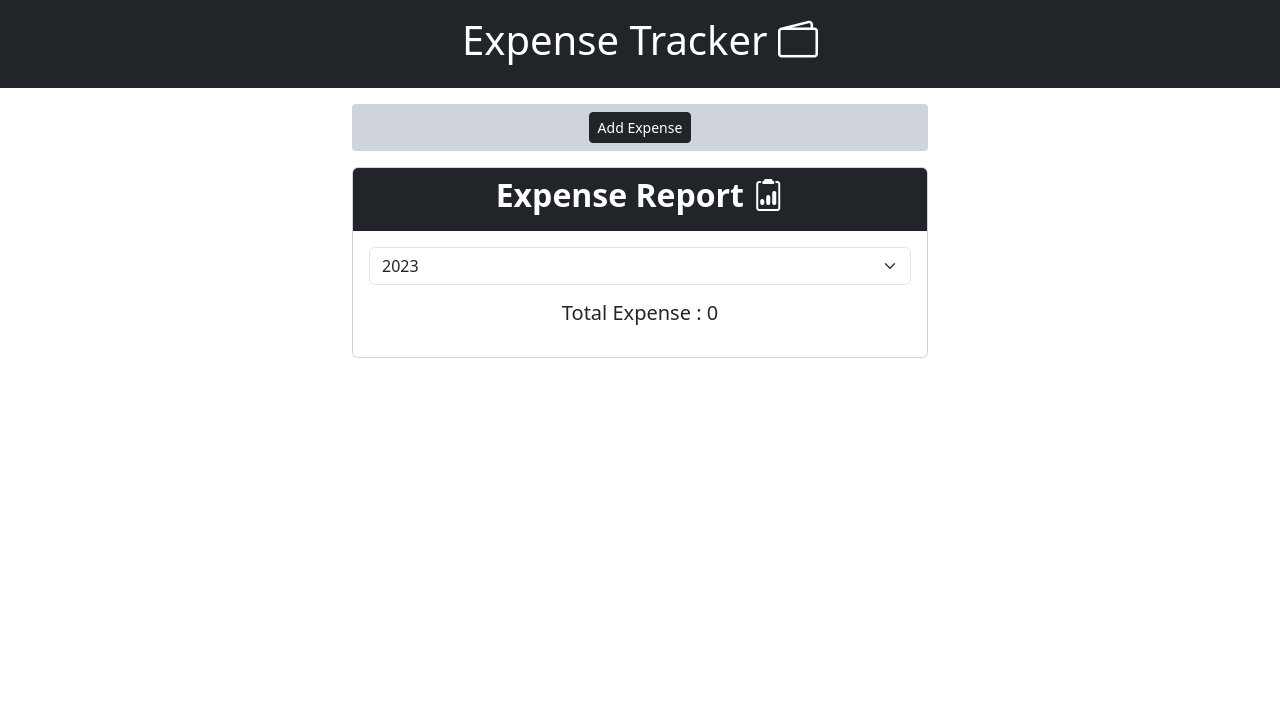
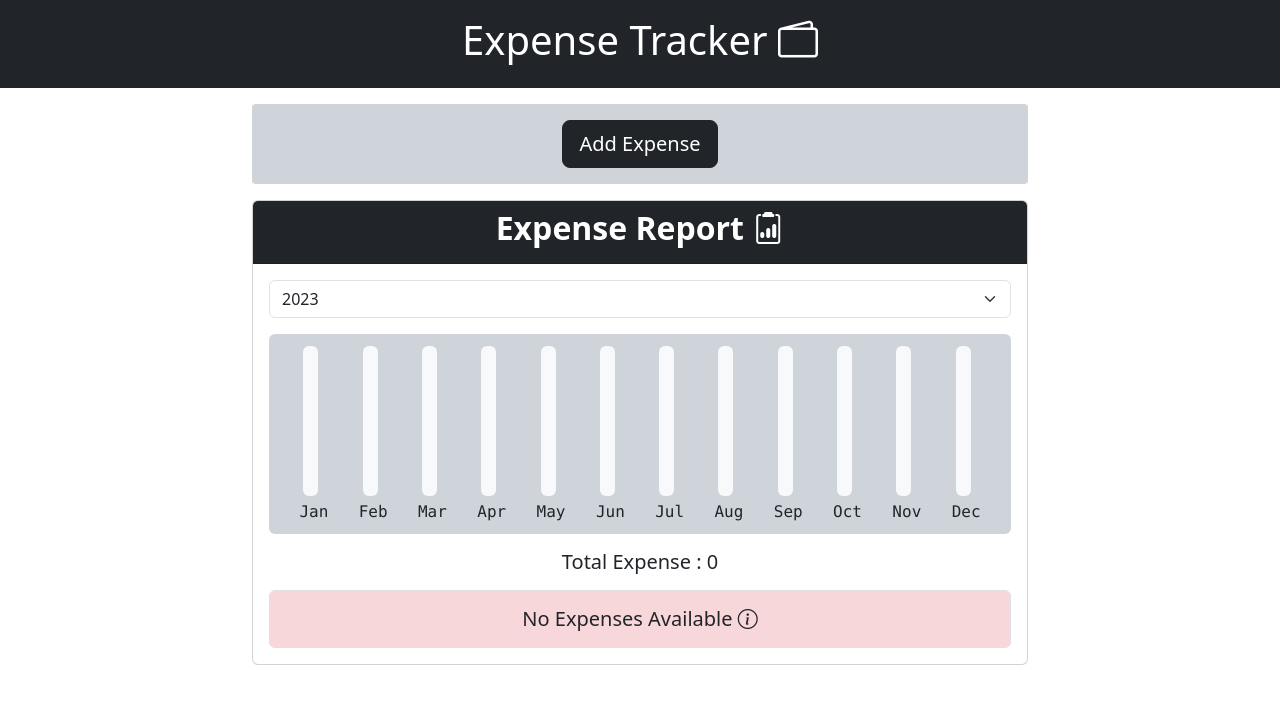
Before and after one commit to tvicky7x/Expense-Tracker-with-React, a React (Create React App) app: page / in a window 1280 px wide. Shown: the top 704 px of the page. Built offline with nearby package versions, Linux system fonts and the light colour scheme.

Commit message:
Chart Function is Added

```diff
--- a/package.json
+++ b/package.json
@@ -35,5 +35,8 @@
       "last 1 firefox version",
       "last 1 safari version"
     ]
+  },
+  "devDependencies": {
+    "@babel/plugin-proposal-private-property-in-object": "^7.21.11"
   }
 }
--- a/src/App.js
+++ b/src/App.js
@@ -46,9 +46,9 @@ function App() {
       </Header>
       <BodyContainer>
         {!Editing && (
-          <div className="mt-3 p-2 rounded-1 bg-dark-subtle">
+          <div className="mt-3 p-3 rounded-1 bg-dark-subtle">
             <button
-              className="btn btn-sm btn-dark fw-medium"
+              className="btn btn-lg btn-dark fw-medium"
               onClick={startAdding}
             >
               Add Expense
--- /dev/null
+++ b/src/Component/Chart Components/CharBar.js
@@ -0,0 +1,23 @@
+import React from "react";
+
+function CharBar(props) {
+  if (props.value == NaN) {
+    console.log("hello");
+  }
+  return (
+    <div className="d-flex flex-column">
+      <div
+        className="m-1 bg-body-tertiary rounded-2 d-flex align-items-end overflow-hidden"
+        style={{ width: "15px", height: "150px" }}
+      >
+        <div
+          className="bg-dark w-100"
+          style={{ height: `${props.value}%` }}
+        ></div>
+      </div>
+      {props.label}
+    </div>
+  );
+}
+
+export default CharBar;
--- /dev/null
+++ b/src/Component/Chart Components/Chart.js
@@ -0,0 +1,63 @@
+import React from "react";
+import CharBar from "./CharBar";
+
+function Chart(props) {
+  console.log(props.total);
+  const DataObject = [
+    { label: "Jan", value: 0 },
+    { label: "Feb", value: 0 },
+    { label: "Mar", value: 0 },
+    { label: "Apr", value: 0 },
+    { label: "May", value: 0 },
+    { label: "Jun", value: 0 },
+    { label: "Jul", value: 0 },
+    { label: "Aug", value: 0 },
+    { label: "Sep", value: 0 },
+    { label: "Oct", value: 0 },
+    { label: "Nov", value: 0 },
+    { label: "Dec", value: 0 },
+  ];
+
+  props.expenseList.map((item) => {
+    DataObject[new Date(item.expenseDate).getMonth()].value =
+      DataObject[new Date(item.expenseDate).getMonth()].value +
+      item.expenseAmount;
+  });
+
+  if (props.addedList !== "") {
+    console.log(DataObject);
+    props.addedList.map((item) => {
+      DataObject[new Date(item.expenseDate).getMonth()].value =
+        DataObject[new Date(item.expenseDate).getMonth()].value +
+        item.expenseAmount;
+    });
+  }
+  DataObject.map((item) => {
+    if (props.total === 0) {
+      item.value = 0;
+    } else {
+      item.value = (item.value / props.total) * 100;
+    }
+  });
+
+  return (
+    <div
+      className="bg-dark-subtle mt-3 rounded-2 pt-2 pb-2"
+      style={{ height: "200px" }}
+    >
+      <div className="d-flex justify-content-evenly font-monospace">
+        {DataObject.map((item) => {
+          return (
+            <CharBar
+              key={item.label}
+              label={item.label}
+              value={item.value}
+            ></CharBar>
+          );
+        })}
+      </div>
+    </div>
+  );
+}
+
+export default Chart;
--- a/src/Component/Container Components/BodyContainer.css
+++ b/src/Component/Container Components/BodyContainer.css
@@ -1,3 +1,3 @@
 .size {
-  max-width: 600px;
+  max-width: 800px;
 }
--- a/src/Component/FilterList.js
+++ b/src/Component/FilterList.js
@@ -1,7 +1,8 @@
 import React, { useState } from "react";
-import YearUpdate from "./List Components/YearUpdate";
+import YearUpdate from "./Small Components/YearUpdate";
 import ListItem from "./List Components/ListItem";
-import TotalExpense from "./TotalExpense";
+import TotalExpense from "./Small Components/TotalExpense";
+import Chart from "./Chart Components/Chart";
 
 function FilterList(props) {
   const [yearSelected, setYear] = useState("2023");
@@ -47,9 +48,17 @@ function FilterList(props) {
         onYear={yearSelectorList}
         onDelete={props.onDelete}
       ></YearUpdate>
+      <Chart expenseList={List} addedList={props.onAdd} total={total}></Chart>
       <TotalExpense sum={total}></TotalExpense>
       <div className="mt-3">
         <ul className="list-group">
+          {total === 0 && (
+            <li className="list-group-item bg-danger-subtle">
+              <h5 className="pt-2">
+                No Expenses Available <i className="bi bi-info-circle"></i>
+              </h5>
+            </li>
+          )}
           {List.map((listData) => {
             return (
               <ListItem data={listData} key={listData.id}>
--- a/src/Component/Form Components/ExpenseForm.js
+++ b/src/Component/Form Components/ExpenseForm.js
@@ -70,6 +70,7 @@ function ExpenseForm(props) {
           name="expenseDate"
           id="expenseDate"
           className="form-control"
+          min={"2019 - 01 - 01"}
           required
         />
       </div>
```
Also changed, not shown: src/Component/Small Components/TotalExpense.js (renamed from src/Component/TotalExpense.js), src/Component/Small Components/YearUpdate.js (renamed from src/Component/List Components/YearUpdate.js), 1 other file (tests, documents, lock files or other folders).
